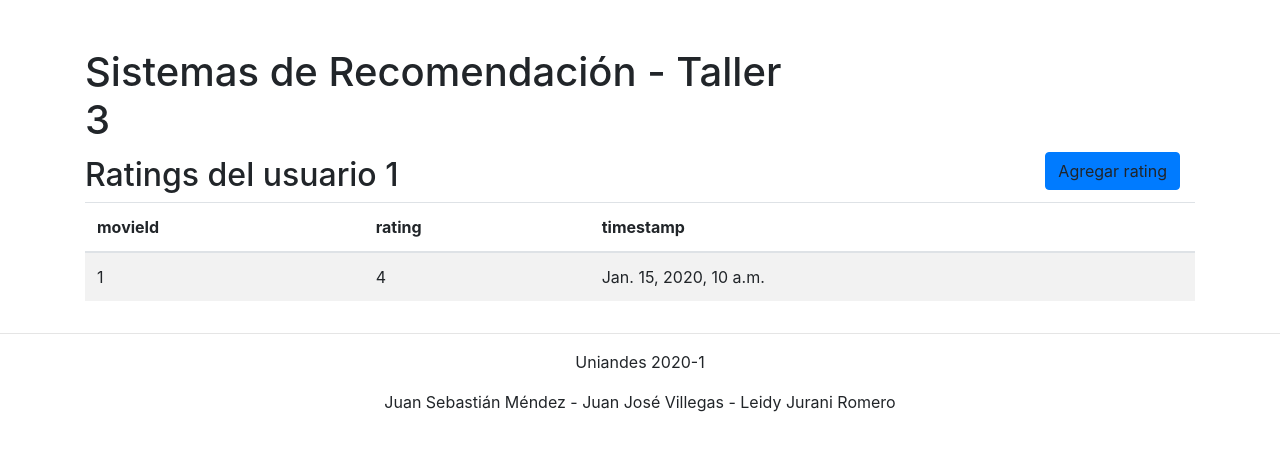
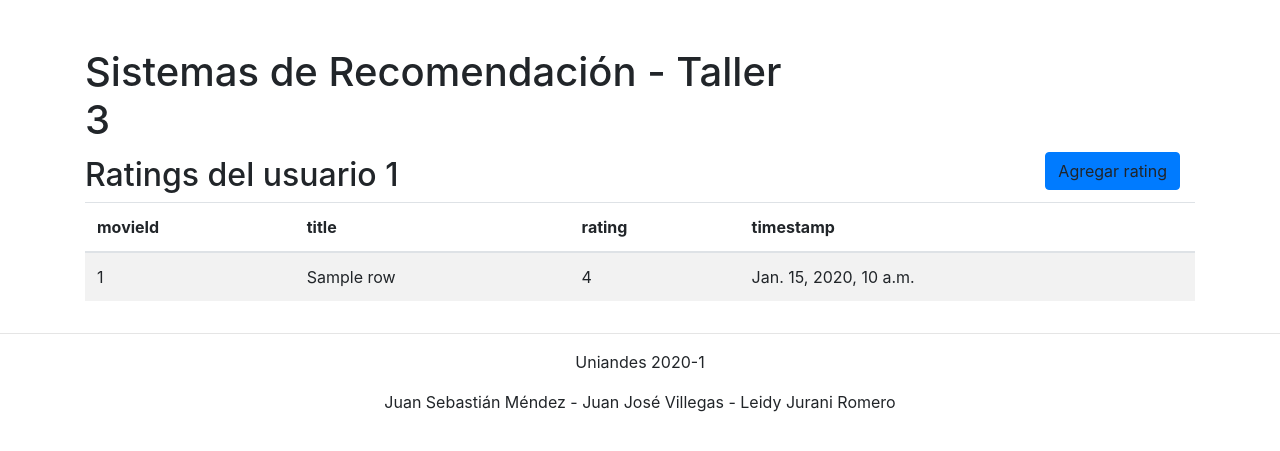
Before and after one commit to jjr2040/movies-recommender, a Django app: template moviesapp/recommender/templates/user_ratings.html in a window 1280 px wide. Shown: the top 451 px of the page. Run offline with Django 3.2, Linux system fonts and the light colour scheme; the template is opened without the code that fills it: most values are stand-ins (such as "Sample title", 1, 10 or a date in 2020); some libraries are stand-ins or nearby versions.

Commit message:
Ratings page ready

```diff
--- a/moviesapp/recommender/templates/user_ratings.html
+++ b/moviesapp/recommender/templates/user_ratings.html
@@ -23,17 +23,18 @@
           <thead>
             <tr>
               <th scope="col">movieId</th>
+              <th scope="col">title</th>
               <th scope="col">rating</th>
                 <th scope="col">timestamp</th>
             </tr>
           </thead>
           <tbody>
-            {% for rating in ratings %}
+            {% for row in rating_movies_relations %}
             <tr>
-                <!--<td>{{rating}}</td>-->
-                <td>{{rating.movieId}}</td>
-                <td>{{rating.rating}}</td>
-                <td>{{rating.timestamp}}</td>
+                <td>{{row.movie_id}}</td>
+                <td>{{row.title}}</td>
+                <td>{{row.rating}}</td>
+                <td>{{row.timestamp}}</td>
             </tr>
             {% endfor %}
           </tbody>
```
Also changed, not shown: moviesapp/recommender/views.py (+11 -4 lines).
